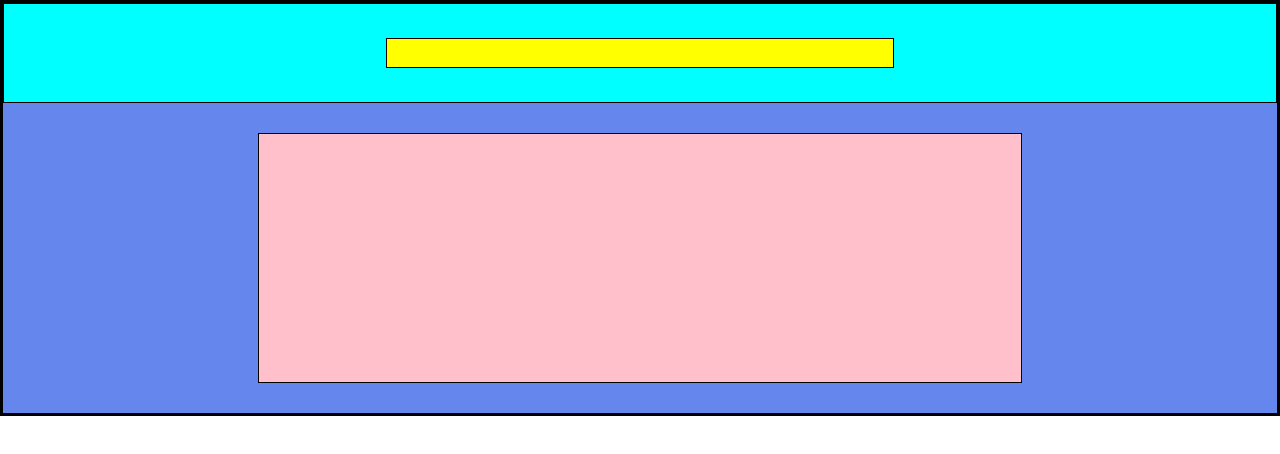
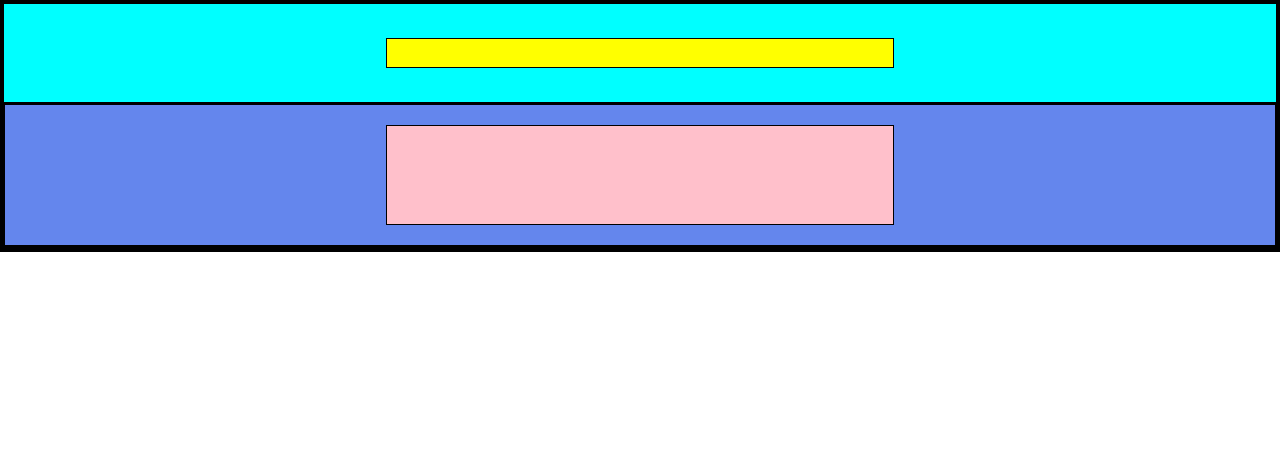
Before and after one commit to info-mic-info/htmlcss-struttura-discord, a plain HTML site: page index.html in a window 1280 px wide. Drawn offline with Linux system fonts and the light colour scheme.

Commit message:
Correct header

```diff
--- a/index.html
+++ b/index.html
@@ -12,10 +12,31 @@
 <body>
     <header>
         <nav>
-            <div class="container-yellow"></div>
+            <div class="container-yellow">
+                <!-- <div class="logo">logo</div>
+                <div class="items">
+                    <ul>
+                        <li>link</li>
+                        <li>link</li>
+                        <li>link</li>
+                        <li>link</li>
+                        <li>link</li>
+                    </ul> -->
+                <!-- </div>
+
+            <div class="login">login</div>
+            </div> -->
         </nav>
-            <div class="container-pink"></div>
+        <div class="container-blu">
+        <div class="row">
+            <div class="col"></div>
+        </div>
+        </div>
     </header>
+
+    <main>
+
+    </main>
 
 </body>
 
--- a/style.css
+++ b/style.css
@@ -17,7 +17,6 @@ nav {
     display: flex;
     justify-content: center;
     align-items: center;
-    margin-bottom: 30px;
 }
 
 .container-yellow {
@@ -28,11 +27,20 @@ nav {
 
 }
 
-.container-pink {
+.container-blue {
+    background-color: blue;
+}
+
+.row {
+    width: 100%;
+    margin: 0 auto;
+}
+
+.col {
+    width: 40%;
+    height: 100px;
     background-color: pink;
-    width: 60%;
-    height: 250px;
     margin: 0 auto;
-    margin-bottom: 30px;
-
+    margin-top: 20px;
+    margin-bottom: 20px;
 }
```
